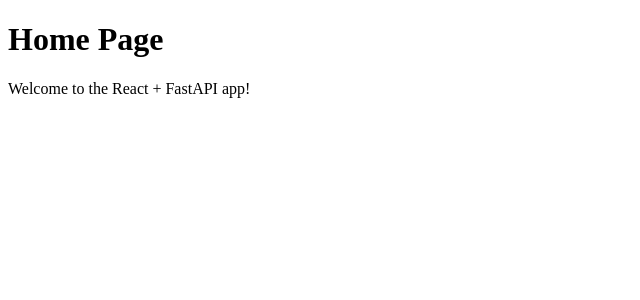
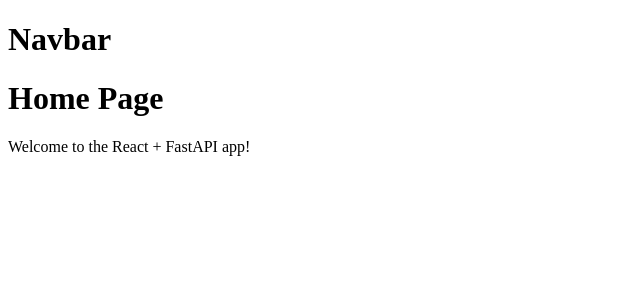
Before and after one commit to oscrwebr/data-trust-engine, a React app in the folder frontend/: page / in a window 1280 px wide. Shown: the top 300 px of the page, without its empty margins (0-640 px from the left). Built offline with nearby package versions, Linux system fonts and the light colour scheme; the HTML template or start-up script is replaced by a standard one.

Commit message:
Added navbar to App.jsx and created CIH logo for future use

```diff
--- a/frontend/src/App.jsx
+++ b/frontend/src/App.jsx
@@ -3,6 +3,7 @@ import Dashboard from './Dashboard/Dashboard';
 import EmployeeInviteError from './Invites/EmployeeInviteError';
 import Roles from "./roles/roles";
 import Test from "./Test/Test.jsx";
+import Navbar from "./components/navbar/Navbar.jsx";
 import Unprocessable422 from "./Errors/unprocessable422.jsx";
 import Forbidden403 from "./Errors/Forbidden403.jsx";
 
@@ -18,6 +19,7 @@ function Home() {
 function App() {
   return (
     <BrowserRouter>
+    <Navbar/>
       <Routes>
         <Route path="/" element={<Home />} />
         <Route path="/roles" element={<Roles />} />
--- /dev/null
+++ b/frontend/src/components/navbar/Navbar.jsx
@@ -0,0 +1,9 @@
+function Navbar() {
+
+  return (
+    <div>
+        <h1>Navbar</h1>
+    </div>
+  );
+}
+export default Navbar;
```
Also changed, not shown: frontend/src/assets/CIH_long_logo.png (added), 1 other file (tests, documents, lock files or other folders).
